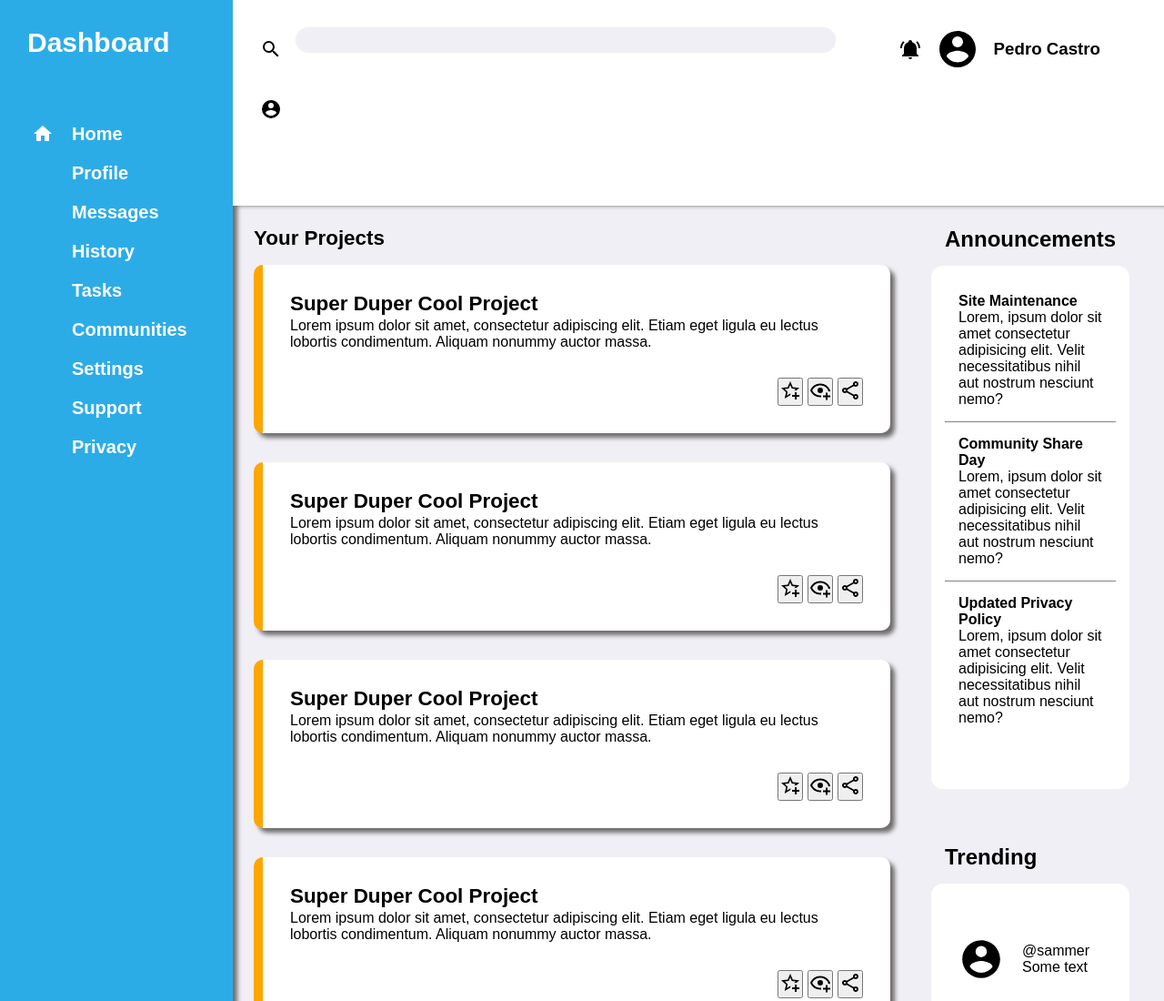
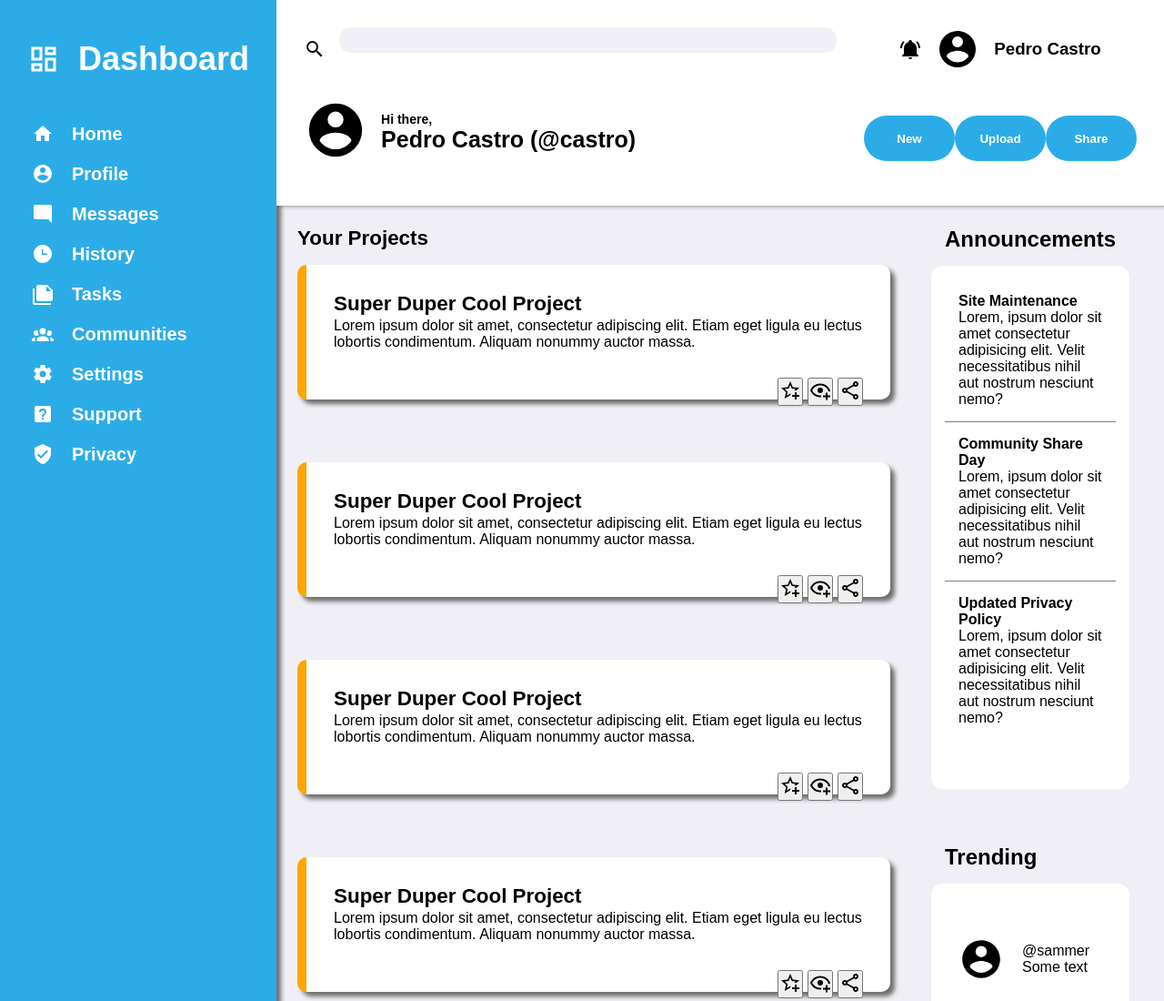
Before and after one commit to Zyrkos/Dashboard_project, a plain HTML site: page index.html in a window 1280 px wide. Shown: the top 1100 px of the page at 91% size. Drawn offline with Linux system fonts and the light colour scheme.

Commit message:
Add files via upload
project finished

```diff
--- a/index.html
+++ b/index.html
@@ -26,13 +26,19 @@
             </div>
 
             <div class="user-greeting">
-                <img class="user-profile" src="icons/profile-small.svg">
-                <div class="greeti"></div>
+                <img class="user-profile-img" src="icons/profile-big.svg">
+                <div class="greeting-text">
+                    <p class="greeting-para">Hi there,</p>
+                    <p class="usr-nm">Pedro Castro (@castro)</p>
+                </div>
 
 
             </div>
 
-            <div class="header-btns">
+            <div class="btns-container">
+                <button class="hdr-btns">New</button>
+                <button class="hdr-btns">Upload</button>
+                <button class="hdr-btns">Share</button>
 
             </div>
 
@@ -40,17 +46,17 @@
         </div> <!-- Header end -->
 
         <div class="sidebar">
-            <div class="dashboard">Dashboard</div>
+            <div class="dashboard"> <img src="icons/view-dashboard-outline.svg"> Dashboard</div>
             <ul class="sidebar-menu">
                 <li> <img src="icons/home.svg" alt>Home</li>
-                <li><img src=""> Profile</li>
-                <li><img src=""> Messages</li>
-                <li><img src=""> History</li>
-                <li><img src=""> Tasks</li>
-                <li><img src=""> Communities</li>
-                <li><img src=""> Settings</li>
-                <li><img src=""> Support</li>
-                <li><img src=""> Privacy</li>
+                <li><img src="icons/account-circle.svg"> Profile</li>
+                <li><img src="icons/message-reply.svg"> Messages</li>
+                <li><img src="icons/clock-time-three.svg"> History</li>
+                <li><img src="icons/note-multiple.svg"> Tasks</li>
+                <li><img src="icons/account-group.svg"> Communities</li>
+                <li><img src="icons/cog.svg"> Settings</li>
+                <li><img src="icons/help-box.svg"> Support</li>
+                <li><img src="icons/shield-check.svg"> Privacy</li>
             </ul>
 
         </div>
--- a/style.css
+++ b/style.css
@@ -46,6 +46,8 @@ input.searchbar {
     border: none;
     height: 28px;
     flex: 1;
+    padding: 10px;
+    font-size: 20px;
 }
 
 .alert {
@@ -63,9 +65,40 @@ input.searchbar {
     width: 3rem;
 }
 
-.user {
+.user-greeting {
     display: grid;
-    grid-template: auto 1fr / 1fr ;
+    grid-template-columns: auto 1fr;
+}
+
+.user-greeting .user-profile-img {
+    width: 70px;
+}
+
+.greeting-para {
+    font-weight: bold;
+    font-size: 14px;
+}
+
+.usr-nm {
+    font-weight: bold;
+    font-size: 25px;
+}
+
+.btns-container {
+    display: flex;
+    justify-content: space-evenly;
+    align-items: center;
+}
+
+.hdr-btns {
+    background-color: #10a1e4e1;
+    color: white;
+    font-weight: bold;
+    border-radius: 30px;
+    width: 100px;
+    height: 50px;
+    border: none;
+
 }
 
 .sidebar {
@@ -74,6 +107,12 @@ input.searchbar {
     grid-row: 1 / 4;
     grid-template-rows: 100px 1fr;
     color: white;
+}
+
+
+
+.dashboard img {
+    width: 36px;
 }
 
 .sidebar-menu {
@@ -102,10 +141,12 @@ img {
 
 .dashboard {
     font-weight: bold;
-    font-size: 30px;
+    font-size: 36px;
     color: white;
     display: flex;
     justify-self: start;
+    align-items: center;
+    gap: 20px;
 
 }
 
@@ -119,9 +160,9 @@ img {
 
 .content .projects {
     display: grid;
-    grid-template-rows: auto 1fr 1fr;
+    grid-template-rows: auto 0.8fr;
     grid-template-columns: repeat(auto-fit, minmax(400px, 1fr));
-    grid-auto-rows: 1fr;
+    grid-auto-rows: 0.8fr;
     gap: 2rem 1rem;
 }
 
@@ -142,6 +183,7 @@ img {
     grid-template: 1fr auto /  1fr;
     border-left: 10px solid orange;
     box-shadow: 5px 5px 5px rgb(111, 108, 108);
+    height: 80%;
 }
 
 .project .text-block {
```
Also changed, not shown: icons/message-reply.svg (added), icons/note-multiple.svg (added), icons/profile-big.svg (added), icons/shield-check.svg (added), icons/view-dashboard-outline.svg (added).
